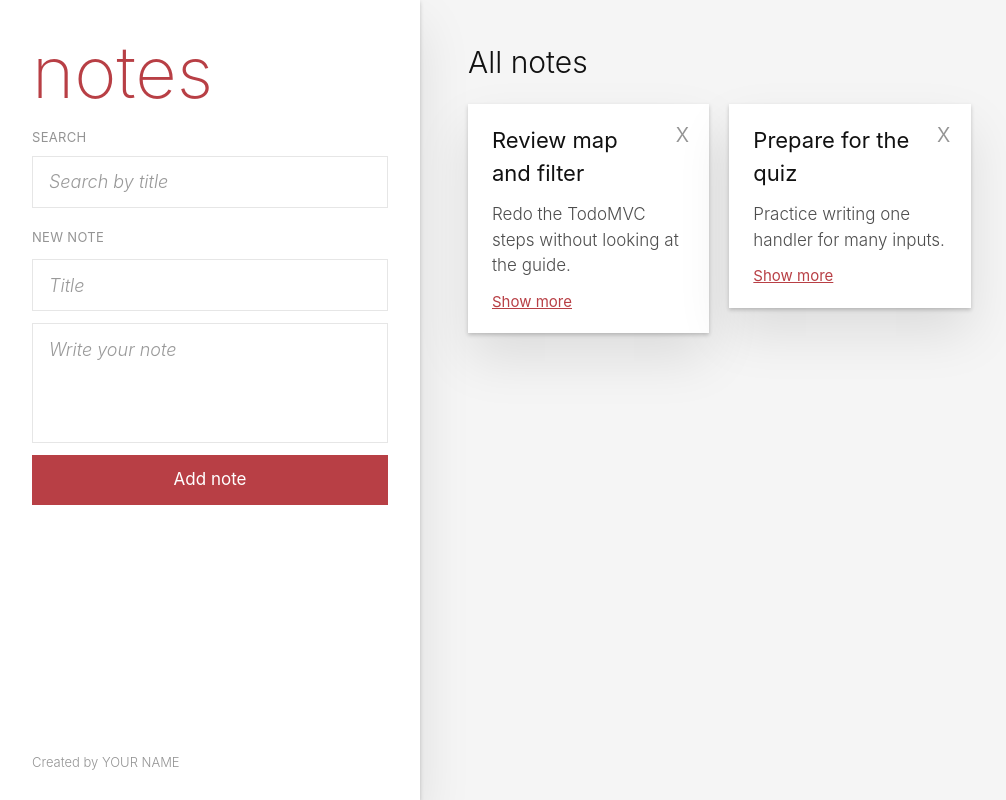
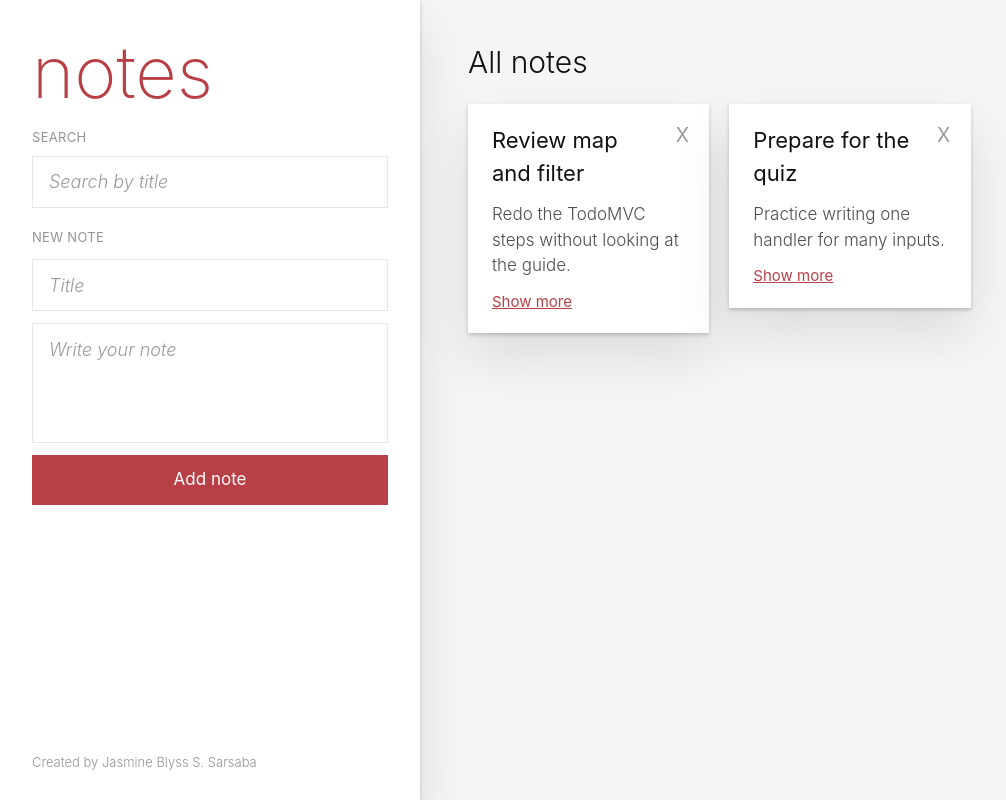
Before and after one commit to JasmineSarsaba/csit340g6-notes, a React (Vite) app: page / in a window 1280 px wide. Shown: the whole page, without its empty margins (0-1006 px from the left). Built offline with nearby package versions, Linux system fonts and the light colour scheme.

Commit message:
chore: replace YOUR NAME with Jasmine Blyss S. Sarsaba

```diff
--- a/src/App.jsx
+++ b/src/App.jsx
@@ -5,7 +5,7 @@ function App() {
   return (
     <div className="bg-[#f5f5f5] font-light text-[#111]">
       <Notes />
-      <Info name="YOUR NAME" />
+      <Info name="Jasmine Blyss S. Sarsaba" />
     </div>
   )
 }
```
